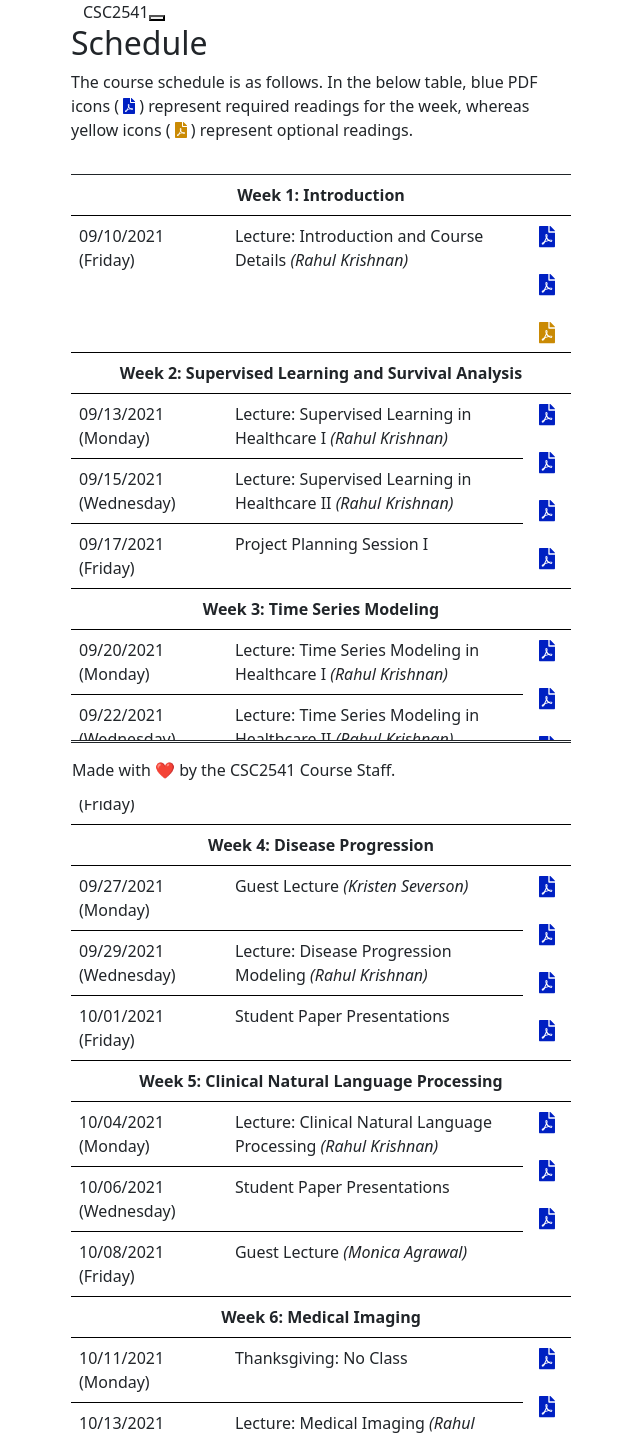
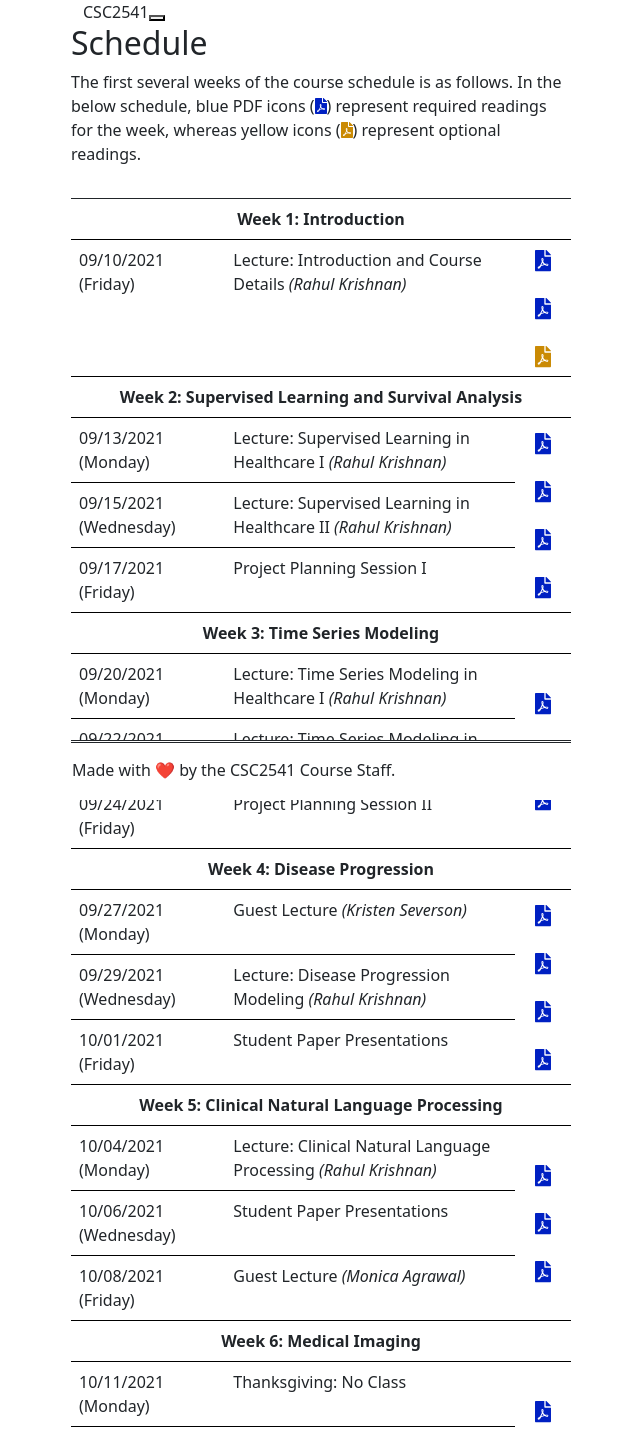
Before and after one commit to CSC2541HF-2021/CSC2541HF-2021.github.io, a Next.js app: page /schedule in a window 1280 px wide. Shown: the top 1439 px of the page, without its empty margins (319-959 px from the left). Built offline with nearby package versions, Linux system fonts and the light colour scheme; what @tailwindcss/typography would draw is missing.

Commit message:
Minor content tweaks

```diff
--- a/components/courseoverview.js
+++ b/components/courseoverview.js
@@ -15,7 +15,7 @@ export default function CourseOverview() {
             <b>Time: </b> M/W/F 1:00PM - 2:00PM.
         </div>
         <div>
-            <b>Location: </b> Online before 9/17/2021; UC 85 afterwards.
+            <b>Location: </b> Online before 9/17/2021; <a href="https://goo.gl/maps/hM9tdKGegjp6dbSV7" target="_blank">UC 85</a> afterwards.
         </div>
         </Card.Body>
         </Card>
--- a/pages/logistics.js
+++ b/pages/logistics.js
@@ -22,12 +22,10 @@ export default function Home() {
             <li><b>15%</b>: Project Presentation (completed in project groups)</li>
             <li><b>40%</b>: Project Final Report (completed in project groups)</li>
           </ul>
-          <h5>Computing Recourses</h5>
-          <p> We assume that all students either have access to a computing resource or <a href="https://research.google.com/colaboratory/">Google Colab</a> is sufficient for their purpose. Under other conditions, please contact us <b> as early as possible</b>, and we will try to provide it for you. </p>
           <br></br>
           <h2>FAQ</h2>
-          <p>FAQ coming soon!</p>
-          <br></br>
+          <h5>Will this class provide me with compute for my final project?</h5>
+          <p>As a graduate-level course, we are assuming that most students in this class have a laboratory affiliation which grants them access to computing resources which they may use for the purposes of this class. If you do not have access to compute via a laboratory affiliation, please consider using <a href="https://research.google.com/colaboratory/">Google Colab</a> to run your experiments, or contact the teaching staff <b>as early as possible</b> and we will do our best to provide some for you.</p>
         </Page>
     </div>
   )
--- a/pages/schedule.js
+++ b/pages/schedule.js
@@ -1,12 +1,10 @@
 import Head from 'next/head'
 import Page from '../components/page'
 import { Table } from 'react-bootstrap'
-import { faPencilAlt, faFilePdf, faCode, faExternalLinkAlt } from '@fortawesome/free-solid-svg-icons'
+import { faFilePdf } from '@fortawesome/free-solid-svg-icons'
 import { FontAwesomeIcon } from '@fortawesome/react-fontawesome'
-import { faGithub } from "@fortawesome/free-brands-svg-icons"
-import { OverlayTrigger, Tooltip } from 'react-bootstrap'
 import { leftTooltip } from '../helpers'
-import { Row, Col } from 'react-bootstrap'
+import { Col } from 'react-bootstrap'
 
 function makeLink(
   type,
@@ -15,7 +13,7 @@ function makeLink(
 ) {
   if (type === "mandatory") {
     return (
-    <Col className='d-flex justify-content-center pl-2 pr-2' key={dest}>
+    <Col className='d-flex justify-content-center pl-3 pr-3' key={dest}>
     {leftTooltip(<a href={dest} target="_blank" key={dest} id="mandatory">
     <FontAwesomeIcon
         icon={faFilePdf}
@@ -27,7 +25,7 @@ function makeLink(
   }
   if (type === "optional") {
     return (
-    <Col className='d-flex justify-content-center pl-2 pr-2' key={dest}>
+    <Col className='d-flex justify-content-center pl-3 pr-3' key={dest}>
     {leftTooltip(<a href={dest} target="_blank" key={dest} id="optional">
     <FontAwesomeIcon
         icon={faFilePdf}
@@ -48,7 +46,7 @@ export default function Home() {
       </Head>
         <Page>
           <h2>Schedule</h2>
-          <p>The course schedule is as follows. In the below table, blue PDF icons ( {<FontAwesomeIcon icon={faFilePdf} size="1x" id="mandatoryNoHover"/>} ) represent required readings for the week, whereas yellow icons ( {<FontAwesomeIcon icon={faFilePdf} size="1x" id="optionalNoHover"/>} ) represent optional readings.</p>
+          <p>The first several weeks of the course schedule is as follows. In the below schedule, blue PDF icons ({<FontAwesomeIcon icon={faFilePdf} size="1x" id="mandatoryNoHover"/>}) represent required readings for the week, whereas yellow icons ({<FontAwesomeIcon icon={faFilePdf} size="1x" id="optionalNoHover"/>}) represent optional readings.</p>
           <Table id="tabular">
           <thead>
               <tr>
@@ -86,7 +84,7 @@ export default function Home() {
               <tr>
                 <td>09/13/2021 (Monday)</td>
                 <td>Lecture: Supervised Learning in Healthcare I <i>(Rahul Krishnan)</i></td>
-                <td rowSpan="3">
+                <td rowSpan="3" style={{verticalAlign: "middle"}}>
                 {makeLink("mandatory",
                   "https://arxiv.org/abs/1606.00931",
                   "DeepSurv: Personalized Treatment... (Katzman et al.)")}
@@ -119,7 +117,7 @@ export default function Home() {
               <tr>
                 <td>09/20/2021 (Monday)</td>
                 <td>Lecture: Time Series Modeling in Healthcare I <i>(Rahul Krishnan)</i></td>
-                <td rowSpan="3">
+                <td rowSpan="3" style={{verticalAlign: "middle"}}>
                 {makeLink("mandatory",
                   "https://static1.squarespace.com/static/59d5ac1780bd5ef9c396eda6/t/5b7372dc1ae6cf102e27b7e7/1534292701747/13.pdf",
                   "Disease-Atlas: Navigating Disease Trajectories... (Lim et al.)")}
@@ -148,7 +146,7 @@ export default function Home() {
               <tr>
                 <td>09/27/2021 (Monday)</td>
                 <td>Guest Lecture <i>(Kristen Severson)</i></td>
-                <td rowSpan="3">
+                <td rowSpan="3" style={{verticalAlign: "middle"}}>
                 {makeLink("mandatory",
                   "https://people.csail.mit.edu/dsontag/papers/WanSonWan_kdd14.pdf",
                   "Unsupervised Learning of Disease Progression... (Wang et al.)")}
@@ -181,7 +179,7 @@ export default function Home() {
               <tr>
                 <td>10/04/2021 (Monday)</td>
                 <td>Lecture: Clinical Natural Language Processing <i>(Rahul Krishnan)</i></td>
-                <td rowSpan="3">
+                <td rowSpan="3" style={{verticalAlign: "middle"}}>
                 {makeLink("mandatory",
                   "https://arxiv.org/pdf/1706.03762.pdf",
                   "Attention Is All You Need (Vaswani et al.)")}
@@ -210,7 +208,7 @@ export default function Home() {
               <tr>
                 <td>10/11/2021 (Monday)</td>
                 <td>Thanksgiving: No Class</td>
-                <td rowSpan="3">
+                <td rowSpan="3" style={{verticalAlign: "middle"}}>
                 {makeLink("mandatory",
                   "https://arxiv.org/abs/1912.08142",
                   "Causality matters in medical imaging (Castro et al.)")}
```
